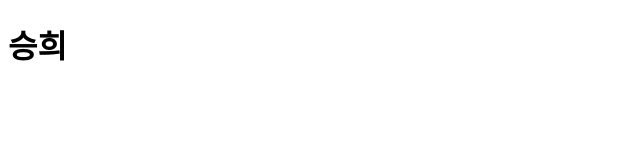
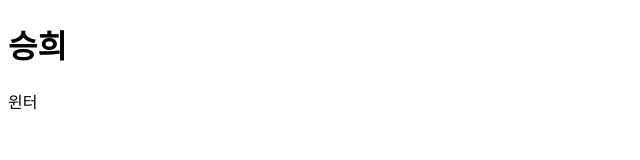
Before and after one commit to 2026-08-26/team_winter, a plain HTML site: page 미니프로젝트/승희.html in a window 1280 px wide. Shown: the full height of the page, 0-640 px from the left. Drawn offline with Linux system fonts and the light colour scheme.

Commit message:
윈터  수정

```diff
--- a/미니프로젝트/승희.html
+++ b/미니프로젝트/승희.html
@@ -7,5 +7,6 @@
 </head>
 <body>
     <h1> 승희 </h1>
+    <a>윈터</a>
 </body>
 </html>
```
